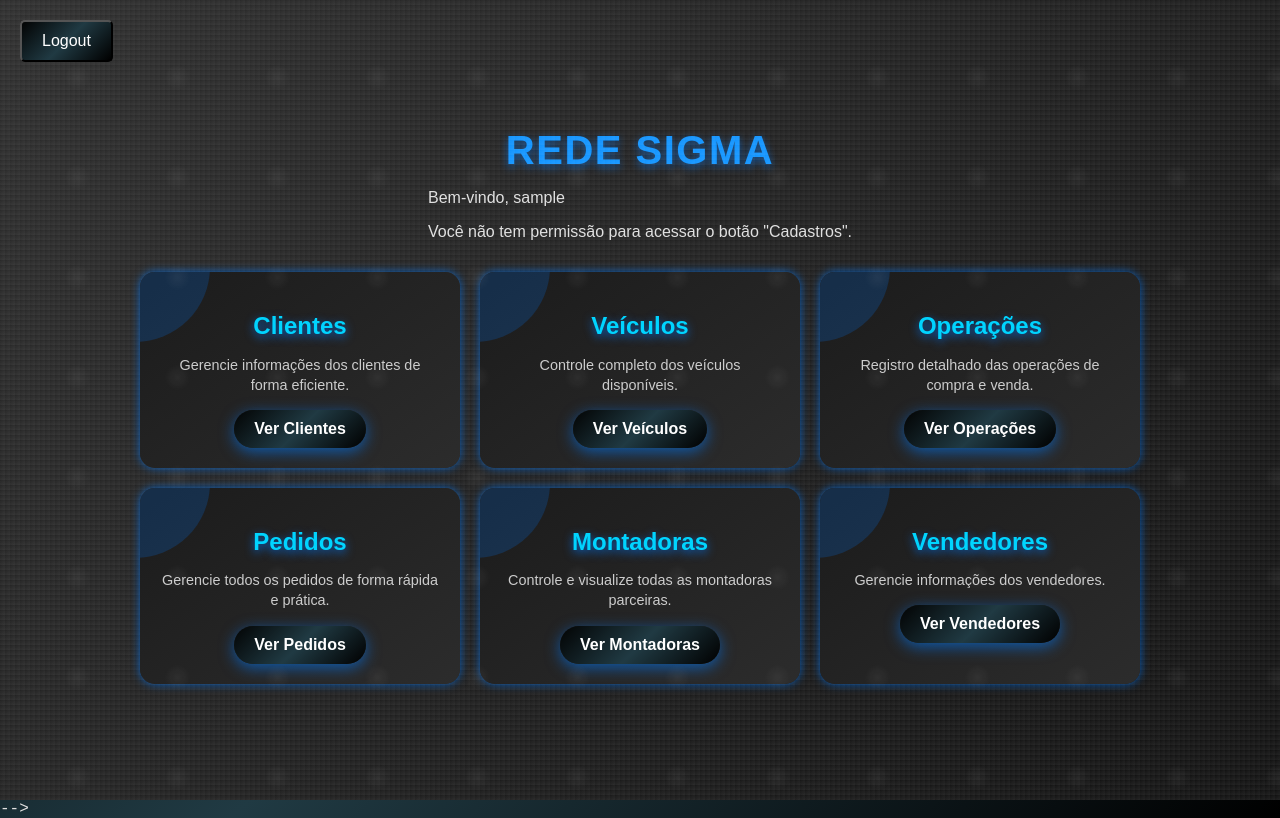
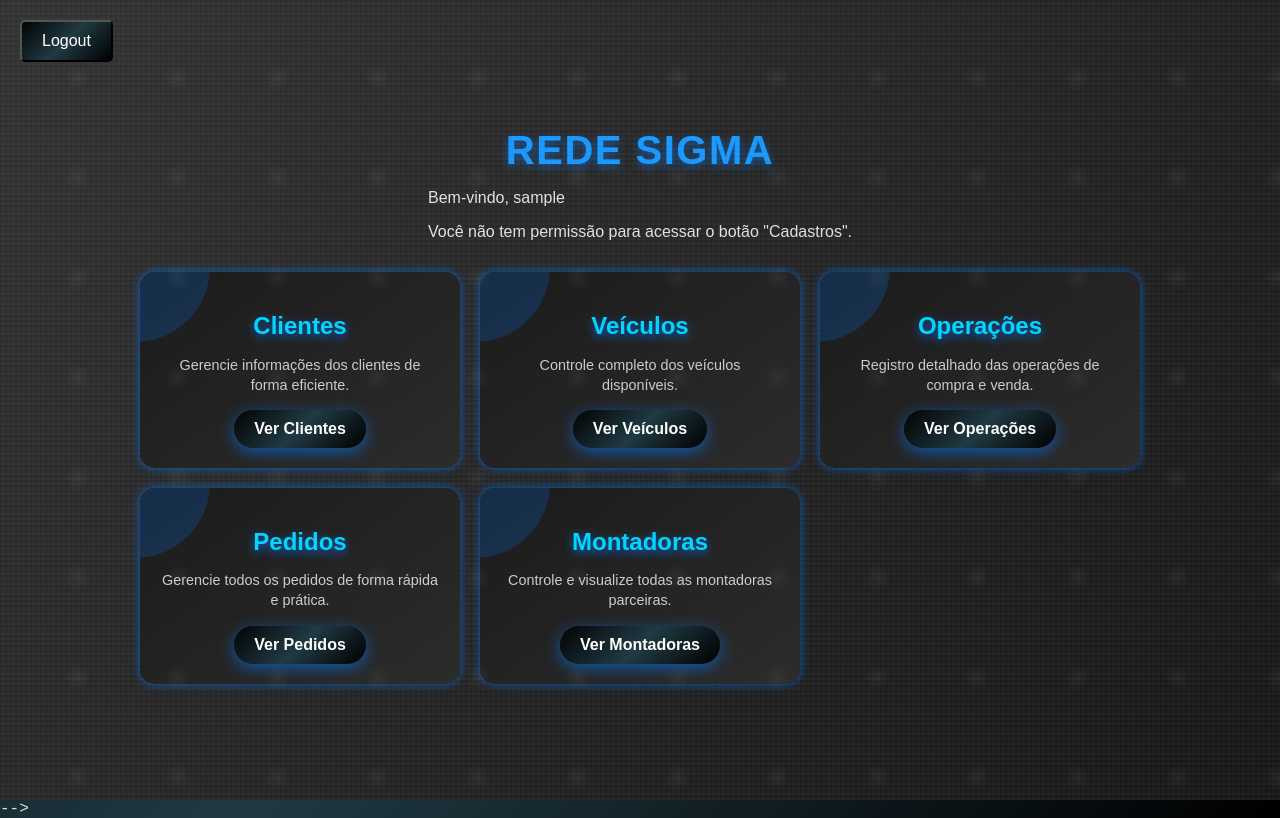
Before and after one commit to WinxProject/Projeto_Rede_Sigma, a React (Create React App) app: page /home in a window 1280 px wide. Built offline with nearby package versions, Linux system fonts and the light colour scheme; sample sign-in values are in the browser's storage.

Commit message:
finalizado agora

```diff
--- a/src/pages/HomePage.js
+++ b/src/pages/HomePage.js
@@ -43,7 +43,6 @@ const HomePage = ({ onLogout, userGroup }) => {
                             <div className="dropdown-menu1">
                                 <Link to="/users" className="dropdown-item1">Usuários</Link>
                                 <Link to="/register" className="dropdown-item1">Novo Usuário</Link>
-                                <Link to="/parameters" className="dropdown-item1">Parâmetro</Link>
                             </div>
                         )}
                     </div>
@@ -55,7 +54,7 @@ const HomePage = ({ onLogout, userGroup }) => {
             </div>
 
             <div className="menu-grid">
-                {/* Os outros itens do menu */}
+                {/* Outros itens do menu */}
                 <div className="menu-item">
                     <h2>Clientes</h2>
                     <p>Gerencie informações dos clientes de forma eficiente.</p>
@@ -81,11 +80,15 @@ const HomePage = ({ onLogout, userGroup }) => {
                     <p>Controle e visualize todas as montadoras parceiras.</p>
                     <Link to="/manufacturers" className="menu-link">Ver Montadoras</Link>
                 </div>
-                <div className="menu-item">
-                    <h2>Vendedores</h2>
-                    <p>Gerencie informações dos vendedores.</p>
-                    <Link to="/sellers" className="menu-link">Ver Vendedores</Link>
-                </div>
+
+                {/* Verifica o grupo do usuário antes de exibir o card de Vendedores */}
+                {userGroup === 'admin' && (
+                    <div className="menu-item">
+                        <h2>Vendedores</h2>
+                        <p>Gerencie informações dos vendedores.</p>
+                        <Link to="/sellers" className="menu-link">Ver Vendedores</Link>
+                    </div>
+                )}
             </div>
         </div>
     );
```
